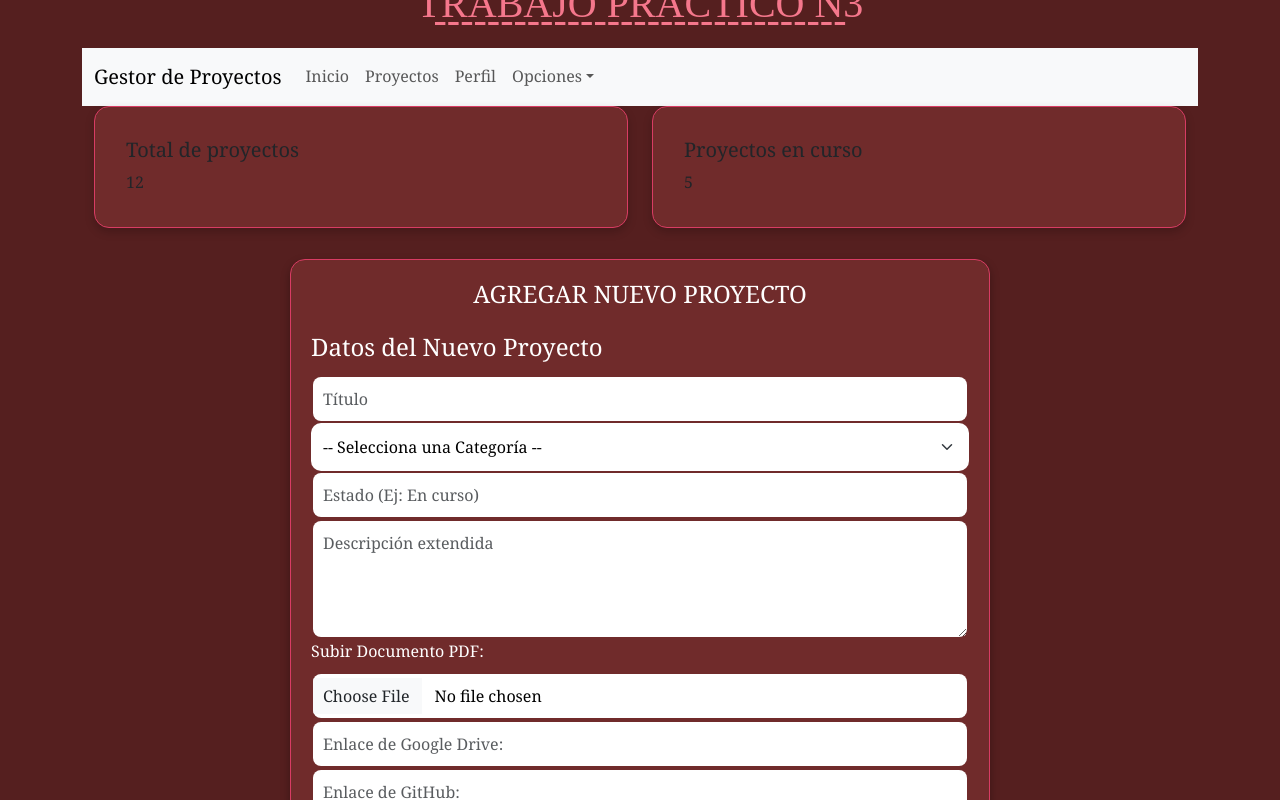
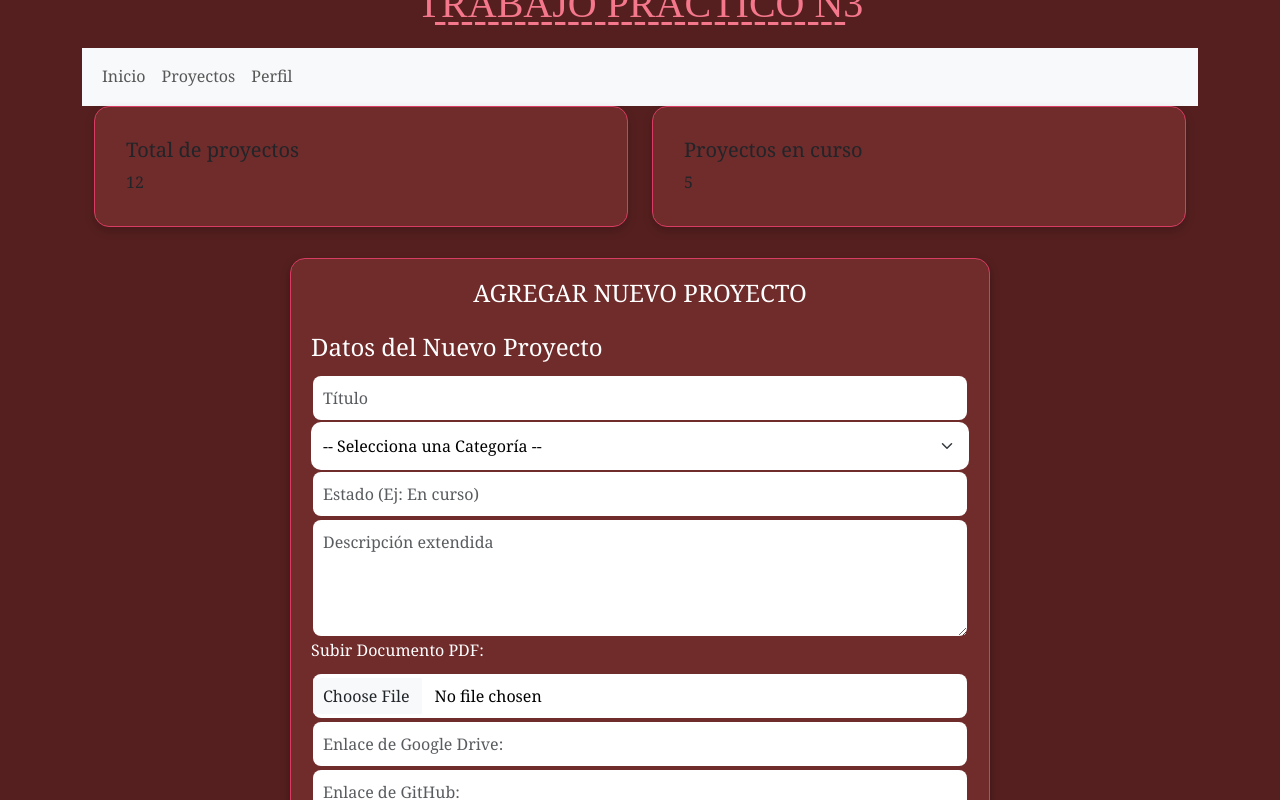
Before and after one commit to Meliip414/PV_tp3_grupo16, a React (Vite) app in the folder pv_tp3_grupo16/: page /proyectos in a window 1280 px wide. Shown: the top 800 px of the page. Built offline with nearby package versions, Linux system fonts and the light colour scheme.

Commit message:
Cambios en Nav - Melina Leaño

```diff
--- a/pv_tp3_grupo16/src/App.jsx
+++ b/pv_tp3_grupo16/src/App.jsx
@@ -1,7 +1,5 @@
 import { Outlet } from "react-router-dom";
 import { Container } from "react-bootstrap";
-//import Proyectos from "./views/Proyectos";
-//import Header from "./components/Header";
 import Nav from "./components/Nav";
 import Footer from "./components/Footer";
 
--- a/pv_tp3_grupo16/src/components/Nav.jsx
+++ b/pv_tp3_grupo16/src/components/Nav.jsx
@@ -1,3 +1,4 @@
+/*
 import Container from 'react-bootstrap/Container';
 import Nav from 'react-bootstrap/Nav';
 import Navbar from 'react-bootstrap/Navbar';
@@ -67,5 +68,29 @@ const Navegacion = () => {
     </Navbar>
   );
 }
+*/
+
+import Container from 'react-bootstrap/Container';
+import Nav from 'react-bootstrap/Nav';
+import Navbar from 'react-bootstrap/Navbar';
+import NavDropdown from 'react-bootstrap/NavDropdown';
+import { Link } from 'react-router-dom';
+
+function Navegacion() {
+  return (
+    <Navbar expand="lg" className="bg-body-tertiary">
+      <Container>
+        <Navbar.Toggle aria-controls="basic-navbar-nav" />
+        <Navbar.Collapse id="basic-navbar-nav">
+          <Nav className="me-auto">
+            <Nav.Link as={Link} to="/">Inicio</Nav.Link>
+            <Nav.Link as={Link} to="/proyectos">Proyectos</Nav.Link>
+            <Nav.Link as={Link} to="/perfil">Perfil</Nav.Link>
+          </Nav>
+        </Navbar.Collapse>
+      </Container>
+    </Navbar>
+  );
+}
 
 export default Navegacion;
```
Also changed, not shown: pv_tp3_grupo16/src/views/Proyectos.jsx (line endings or trailing spaces).
